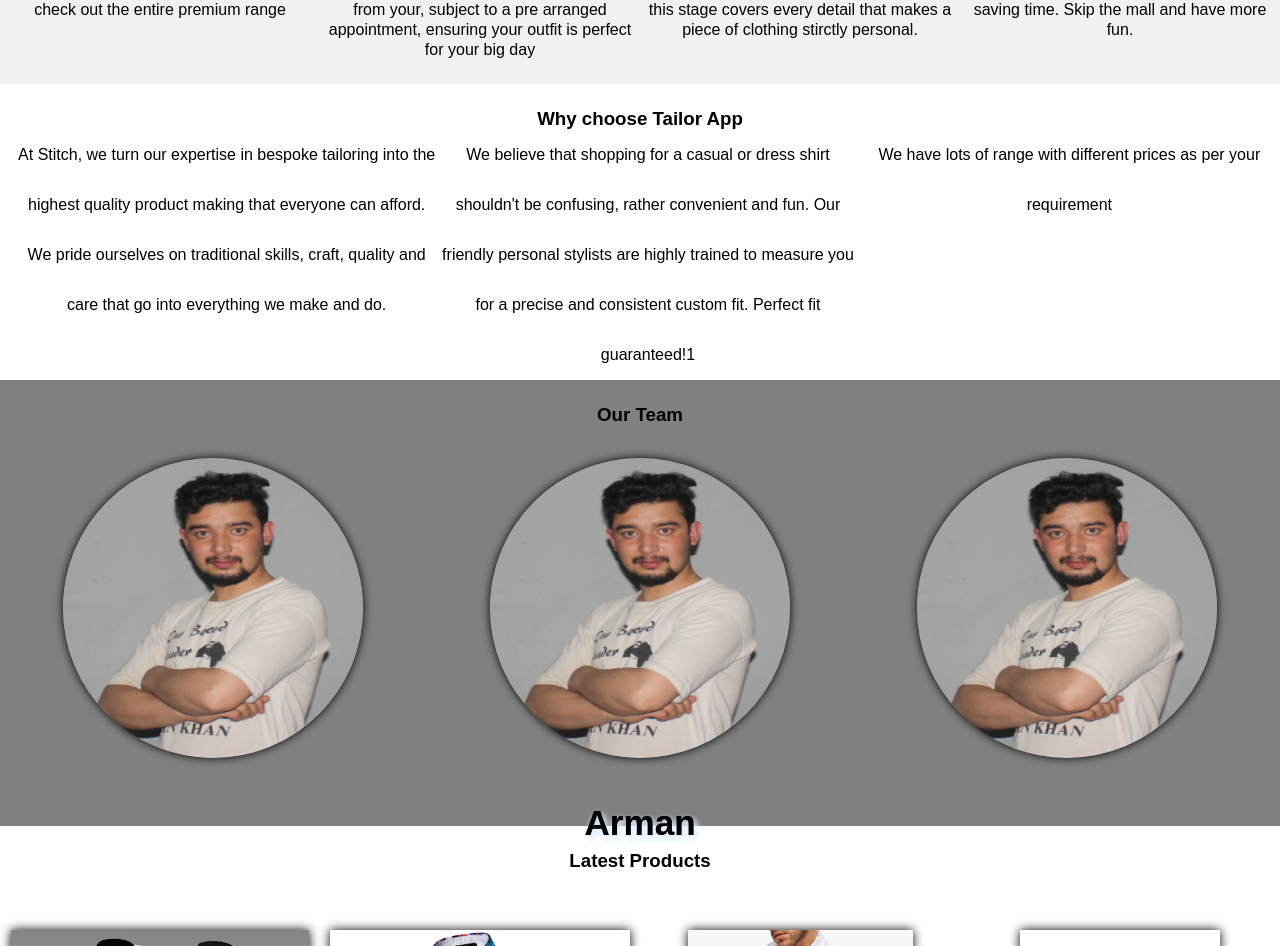
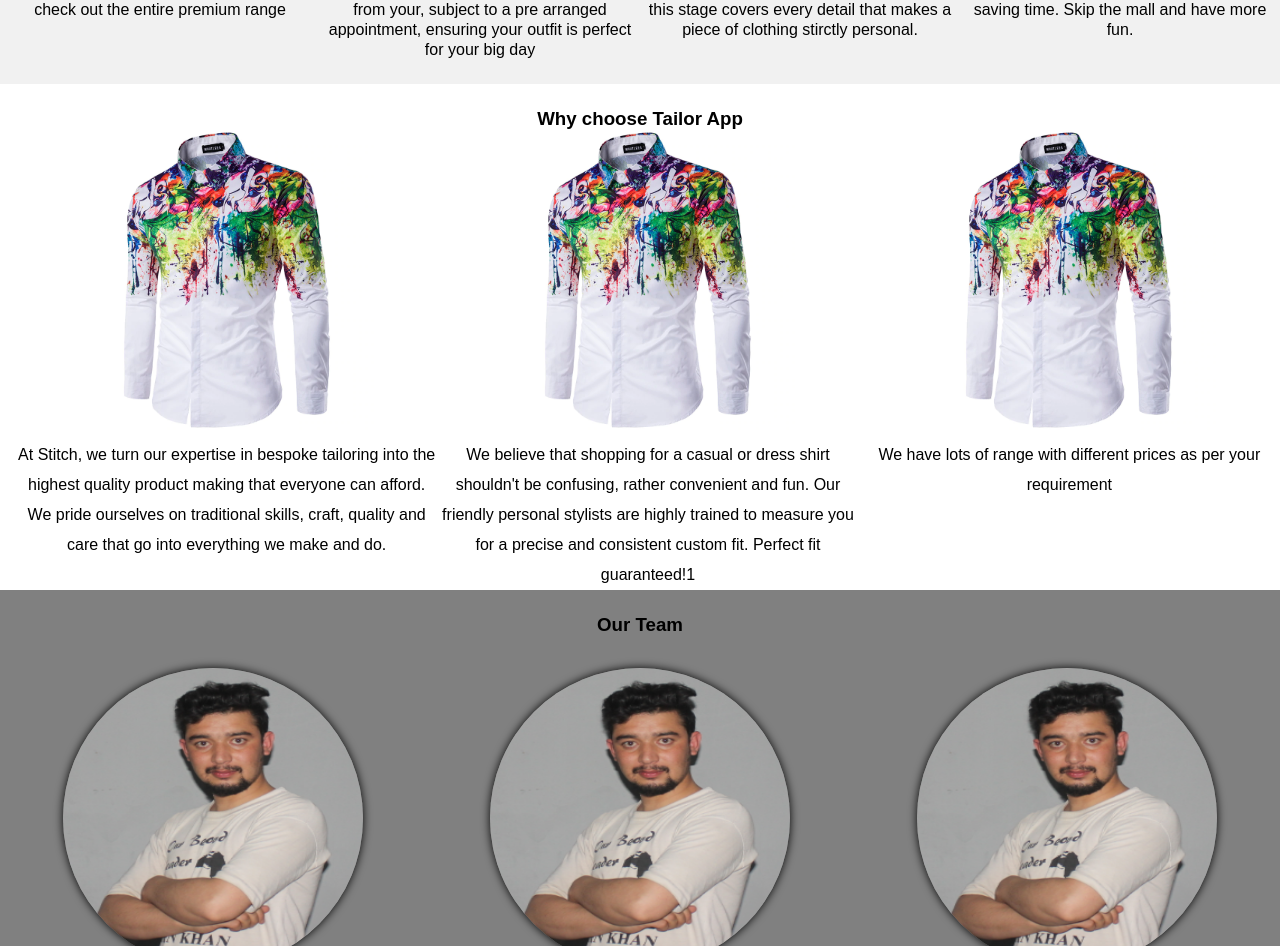
Before and after one commit to Arman-Arzoo/FYP-Tailor-App, a React (Create React App) app in the folder tailor-frontend/: page / in a window 1280 px wide. Shown: the part 926-1872 px from the top of the page. Built offline with nearby package versions, Linux system fonts and the light colour scheme; no server answers.

Commit message:
frontend update

```diff
--- a/tailor-frontend/src/components/Home.js
+++ b/tailor-frontend/src/components/Home.js
@@ -59,14 +59,17 @@ const Home = () => {
                 <h3 className="text-center">Why choose Tailor App</h3>
                 <div className="choose">
                     <div>
+                        <img src="p2.webp"></img>
                         <p>At Stitch, we turn our expertise in bespoke tailoring into the highest quality product making that everyone can afford. We pride ourselves on traditional skills, craft, quality and care that go into everything we make and do.</p>
                     </div>
                     <div>
+                        <img src="p2.webp"></img>
                         <p>We believe that shopping for a casual or dress shirt shouldn't be confusing, rather convenient and fun. Our friendly personal stylists are highly trained to measure you for a precise and consistent custom fit. Perfect fit guaranteed!1
 
 </p>
                     </div>
                     <div>
+                        <img src="p2.webp"></img>
                         <p>We have lots of range with different prices as per your requirement</p>
                     </div>
 
@@ -85,7 +88,7 @@ const Home = () => {
                     </div>
                     <div>
                         <img src="arman.PNG" ></img>
-                        <h3>Arman</h3>
+                        <h3>Arman Ali</h3>
                     </div>
                     <div>
                         <img src="arman.PNG" ></img>
--- a/tailor-frontend/src/components/LogIn.js
+++ b/tailor-frontend/src/components/LogIn.js
@@ -38,7 +38,9 @@ const LogIn = () => {
 
   return (
 
-    <div >
+    <div>
+      <br/>
+      <br/>
       <br/>
 
       <div className="container-form ">
@@ -64,6 +66,16 @@ const LogIn = () => {
         </form>
       </div>
       <br/>
+      <br/>
+      <br/>
+      <br/>
+      <br/>
+      <br/>
+      <br/>
+      <br/>
+      <br/>
+
+
     </div>
 
   )
--- a/tailor-frontend/src/components/SignUp.js
+++ b/tailor-frontend/src/components/SignUp.js
@@ -84,6 +84,8 @@ const SignUp = () => {
 
       </div>
       <br/>
+      <br/>
+      <br/>
     </div>
   )
 }
--- a/tailor-frontend/src/home.css
+++ b/tailor-frontend/src/home.css
@@ -126,6 +126,10 @@ body {
 
   }
 
+
+
+
+
   /* why choose tailor app */
 
   .home-part-c{
@@ -149,20 +153,27 @@ body {
     width: 100%;
     flex-grow: 4;
     text-align: center;
-    line-height: 50px;
+    line-height: 30px;
     font-size: 16px;
   }
 
+  .choose div img{
+    height: 300px;
+    max-height: 100%;
+    max-width: 100%;
+
+  }
 
 /* our team */
 
 .our-team{
-    background-color: gray;
+    background-color:gray;
     padding-top: 1.5rem;
 
 }
 
 .our-team h3{
+
     font-weight: bold;
 }
 
@@ -170,7 +181,7 @@ body {
 
     display: flex;
     padding-top: 2rem;
-    height: 400px;
+    height: 100%;
     flex-direction: row;
 }
 
```
